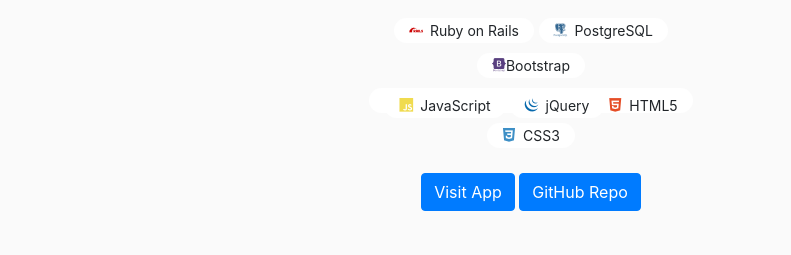
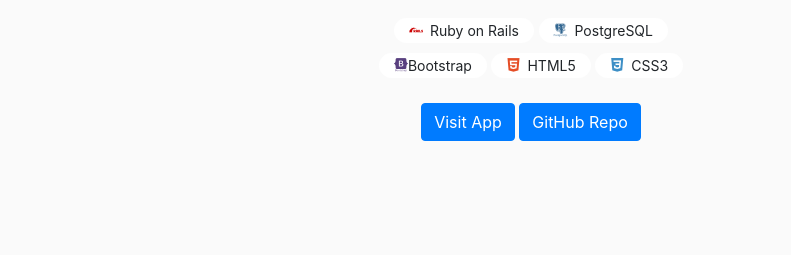
Before and after one commit to dhamann1/Dean_Portfolio, a plain HTML site: page index.html in a window 1280 px wide. Shown: the part 1215-1470 px from the top of the page, 489-1280 px from the left. Drawn offline with nearby package versions, Linux system fonts and the light colour scheme.

Commit message:
Edit project descriptions

```diff
--- a/index.html
+++ b/index.html
@@ -117,10 +117,6 @@
             <span class="chip">
               <i class="devicon-bootstrap-plain-wordmark colored"></i>Bootstrap</span>
             <span class="chip">
-              <span class="chip">
-                <i class="devicon-javascript-plain colored"> </i>JavaScript</span>
-              <span class="chip">
-                <i class="devicon-jquery-plain colored"> </i>jQuery</span>
               <i class="devicon-html5-plain colored"> </i>HTML5</span>
             <span class="chip">
               <i class="devicon-css3-plain colored"> </i>CSS3</span>
```
